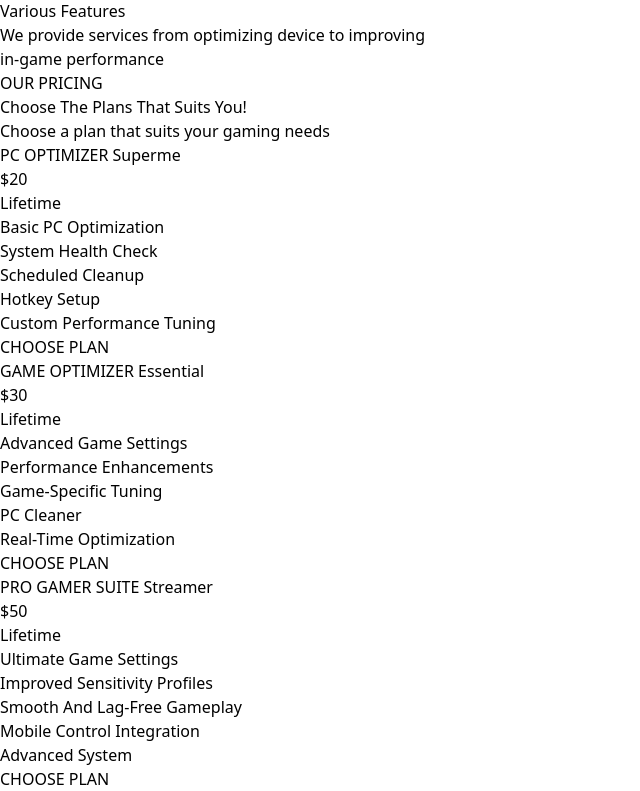
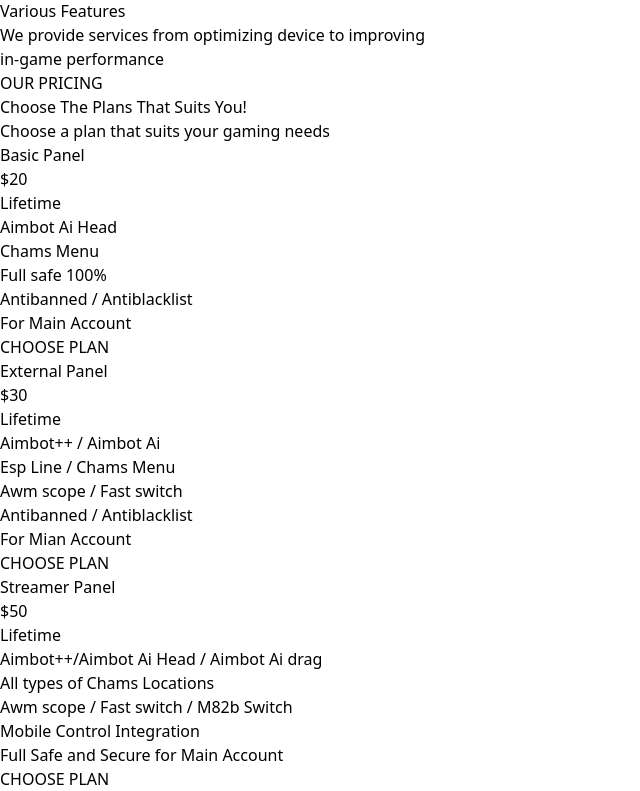
Before and after one commit to Abdullah0011223/insane-regedit, a Next.js app: page / in a window 1280 px wide. Shown: the part 1401-2192 px from the top of the page, without its empty margins (0-640 px from the left). Built offline with nearby package versions, Linux system fonts and the light colour scheme.

Commit message:
insane-regedit

```diff
--- a/src/app/components/pricingcard.tsx
+++ b/src/app/components/pricingcard.tsx
@@ -11,41 +11,41 @@ interface Plan {
 
 const plans: Plan[] = [
     {
-        title: "PC OPTIMIZER Superme",
+        title: "Basic Panel",
         price: "$20",
         period: "Lifetime",
         features: [
-            "Basic PC Optimization",
-            "System Health Check",
-            "Scheduled Cleanup",
-            "Hotkey Setup",
-            "Custom Performance Tuning"
+            "Aimbot Ai Head",
+            "Chams Menu",
+            "Full safe 100%",
+            "Antibanned / Antiblacklist",
+            "For Main Account"
         ],
         isPopular: false
     },
     {
-        title: "GAME OPTIMIZER Essential",
+        title: "External Panel",
         price: "$30",
         period: "Lifetime",
         features: [
-            "Advanced Game Settings",
-            "Performance Enhancements",
-            "Game-Specific Tuning",
-            "PC Cleaner",
-            "Real-Time Optimization"
+            "Aimbot++ / Aimbot Ai",
+            "Esp Line / Chams Menu",
+            "Awm scope / Fast switch",
+            "Antibanned / Antiblacklist",
+            "For Mian Account"
         ],
         isPopular: true
     },
     {
-        title: "PRO GAMER SUITE Streamer",
+        title: "Streamer Panel",
         price: "$50",
         period: "Lifetime",
         features: [
-            "Ultimate Game Settings",
-            "Improved Sensitivity Profiles",
-            "Smooth And Lag-Free Gameplay",
+            "Aimbot++/Aimbot Ai Head / Aimbot Ai drag",
+            "All types of Chams Locations",
+            "Awm scope / Fast switch / M82b Switch",
             "Mobile Control Integration",
-            "Advanced System ",
+            "Full Safe and Secure for Main Account",
 
         ],
         isPopular: false
```
